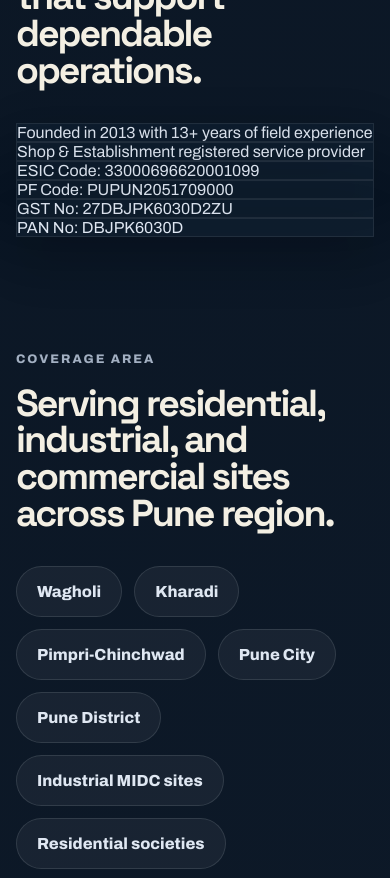
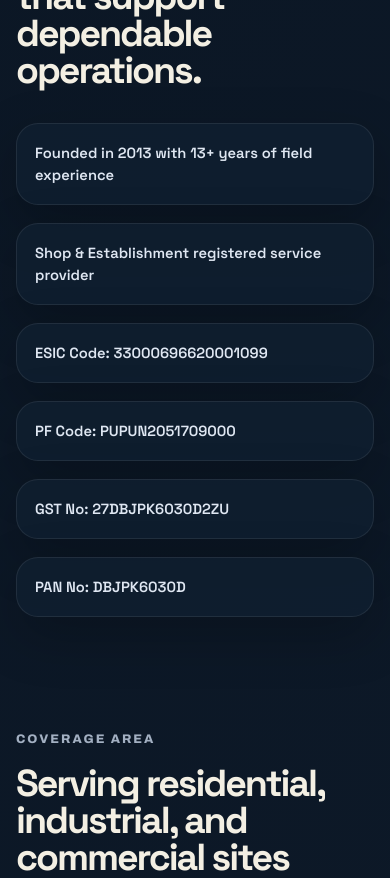
Before and after one commit to Sham1718/Adiraj_security, a React (Vite) app in the folder security_guard/: page / in a window 390 px wide. Shown: the part 6020-6898 px from the top of the page. Built offline with nearby package versions, Linux system fonts and the light colour scheme.

Commit message:
updated the credentials

```diff
--- a/security_guard/src/index.css
+++ b/security_guard/src/index.css
@@ -1326,3 +1326,54 @@ h3 {
     line-height: 1.25;
   }
 }
+
+.credentials-grid {
+  display: grid;
+  grid-template-columns: repeat(3, minmax(0, 1fr));
+  gap: 18px;
+  margin-top: 28px;
+}
+
+.credential-card {
+  padding: 22px;
+  border-radius: 22px;
+
+  border: 1px solid rgba(255, 255, 255, 0.08);
+
+  background:
+    linear-gradient(160deg, rgba(247, 169, 40, 0.1), transparent),
+    rgba(255, 255, 255, 0.04);
+
+  color: #f3efe3;
+
+  font-family: 'Space Grotesk', sans-serif;
+  font-size: 1rem;
+  font-weight: 600;
+  line-height: 1.5;
+
+  box-shadow: 0 18px 40px rgba(0, 0, 0, 0.18);
+
+  transition: all 0.25s ease;
+}
+
+.credential-card:hover {
+  transform: translateY(-4px);
+  border-color: rgba(255, 185, 56, 0.35);
+}
+
+@media (max-width: 980px) {
+  .credentials-grid {
+    grid-template-columns: repeat(2, minmax(0, 1fr));
+  }
+}
+
+@media (max-width: 680px) {
+  .credentials-grid {
+    grid-template-columns: 1fr;
+  }
+
+  .credential-card {
+    padding: 18px;
+    font-size: 0.92rem;
+  }
+}
```
